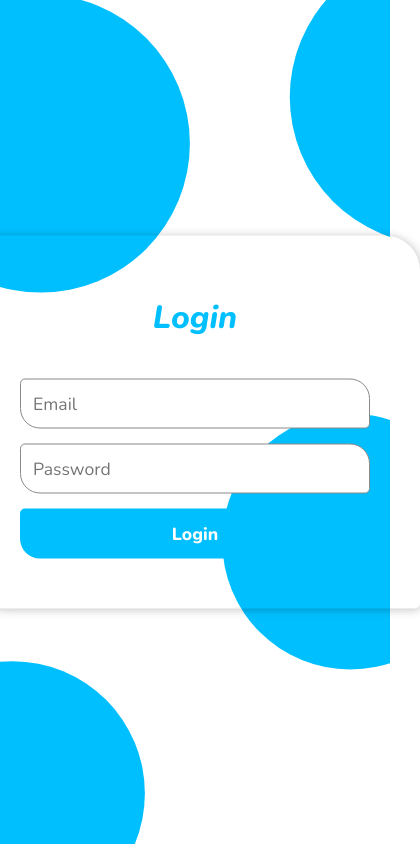
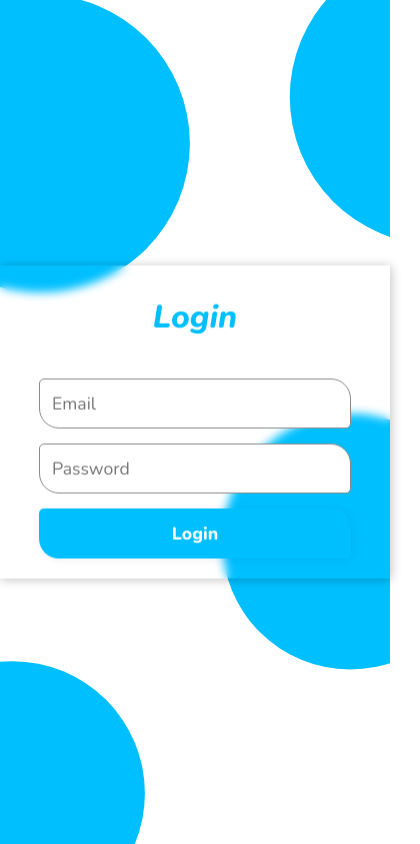
Before and after one commit to 00acount/gda-react-app, a React (Vite) app: page / in a window 390 px wide. Shown: the whole page, 420 px wide, since content can reach past the window. Built offline with nearby package versions, Linux system fonts and the light colour scheme.

Commit message:
additional features

```diff
--- a/src/components/admin/users/Users.tsx
+++ b/src/components/admin/users/Users.tsx
@@ -98,7 +98,7 @@ export default function Users() {
                                     <tr key={index}>
                                         <td><button onClick={() => {setSelectedUser(user); setUpdateBtn(true)}}><FontAwesomeIcon icon={faPencil} /></button></td>
                                         <td className={style.tdFirstName}>
-                                            {authenticatedUser.id === user.id &&
+                                            {user.isOnline === true &&
                                                 <span className={style.currentUser}>
                                                     <span className={style.ringring}></span>
                                                     <span className={style.circle}></span>
--- a/src/components/common/Router.tsx
+++ b/src/components/common/Router.tsx
@@ -43,6 +43,7 @@ export default function Router() {
   return (
     <>
         {authenticatedUser?.role === Role.ADMIN && <RouterProvider router={adminRoutes} /> }
+        {(authenticatedUser?.role === Role.ADMIN || authenticatedUser?.role === Role.SUPER_ADMIN) && <RouterProvider router={adminRoutes} /> }
         {authenticatedUser?.role === Role.USER && <RouterProvider router={userRoutes} /> }
         {!authenticatedUser?.role && <RouterProvider router={loginRoutes} /> }
     </>
--- a/src/components/common/header/header.module.scss
+++ b/src/components/common/header/header.module.scss
@@ -3,12 +3,19 @@
     padding: 12px 0;
 
     h1 {
+        border-radius: 50px;
         color: white;
         background-color: $main-color;
         text-align: center;
         margin: 0 auto;
         width: 90%;
         padding: 7px 0;
-        border-radius: 50px;
     }
 }
+
+
+// For Mobile devices: 320px-480px
+// For Tablets or iPad: 480px - 768px
+// For Laptop or small-size screen: 768px -1024px
+// For Desktop or large-size screen: 1024px -1200px
+// For Extra-large size device: 1200px and more
--- a/src/components/login/Login.tsx
+++ b/src/components/login/Login.tsx
@@ -49,7 +49,7 @@ export default function Login() {
                         {errors.email?.type == 'pattern' && <span className={style.fieldError}>The Email is not valid</span>}
                     </span>
                     <span className={style.boxFields}>
-                        <input className={style.inpt} placeholder='Password' id='password' {...register("password", {required: true, minLength: 8})} />
+                        <input type='password' className={style.inpt} placeholder='Password' id='password' {...register("password", {required: true, minLength: 8})} />
                         {errors.password?.type == 'required' && <span className={style.fieldError}>Password is required</span>}
                         {errors.password?.type == 'minLength' && <span className={style.fieldError}>Must be consist of atleast 8 characters</span>}
                     </span>
--- a/src/components/login/login.module.scss
+++ b/src/components/login/login.module.scss
@@ -14,7 +14,7 @@
         left: 50%;
         transform: translate(-50%, -50%);
         padding: 50px;
-        // backdrop-filter: blur(10px);
+        backdrop-filter: blur(5px);
 
         h1 {
             padding: 10px 0 40px;
@@ -55,6 +55,7 @@
         }
 
         .boxBtn {
+            box-shadow: 1px 1px 10px rgba(0, 0, 0, 0.071);
             width: 350px;
             background-color: $main-color;
             border-radius: 5px 20px;
@@ -77,3 +78,33 @@
         }
     }
 }
+
+
+// For Mobile devices: 320px-480px
+// For Tablets or iPad: 480px - 768px
+// For Laptop or small-size screen: 768px -1024px
+// For Desktop or large-size screen: 1024px -1200px
+// For Extra-large size device: 1200px and more
+
+@media screen and (min-width: 320px) and (max-width: 480px) {
+    .container {
+        height: 100vh;
+        width: 100vw;
+
+        .formBox {
+            width: 100%;
+            border-radius: 0px;
+            padding: 20px 0;
+            text-align: center;
+
+            .boxFields {
+                width: 80%;
+                margin: 0 auto;
+            }
+
+            .boxBtn {
+                width: 80%;
+            }
+        }
+    }
+}
--- a/src/components/user/sessions/user-sessions.module.scss
+++ b/src/components/user/sessions/user-sessions.module.scss
@@ -84,6 +84,7 @@
                         border-radius: 50%;
                         width: 45px;
                         height: 45px;
+
                     }
                 }
 
--- a/src/types/global.d.ts
+++ b/src/types/global.d.ts
@@ -36,6 +36,7 @@ export type User =  {
     lastSeen: Date
     role: string
     password: string
+    isOnline: boolean
 }
 
 export type UserWithoutPassword = Omit<User, 'password'>
--- a/src/utilities/Auth.ts
+++ b/src/utilities/Auth.ts
@@ -29,7 +29,5 @@ export const getAuthenticatedUser = (isLoggedIn: LoggedIn) => {
         userCredentials = {};
     }
 
-
-
     return userCredentials;
 }
--- a/src/utilities/roles.ts
+++ b/src/utilities/roles.ts
@@ -1,2 +1,2 @@
 export const roles = [ "ADMIN", "USER" ]
-export enum Role { ADMIN = "ADMIN", USER = "USER" }
+export enum Role { ADMIN = "ADMIN", USER = "USER", SUPER_ADMIN = "SUPER_ADMIN" }
```
